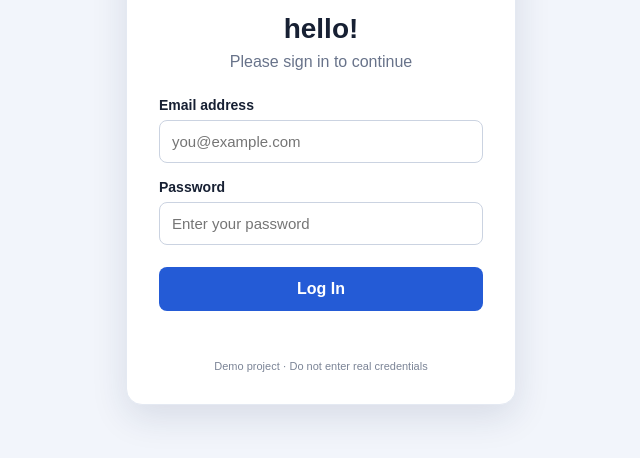
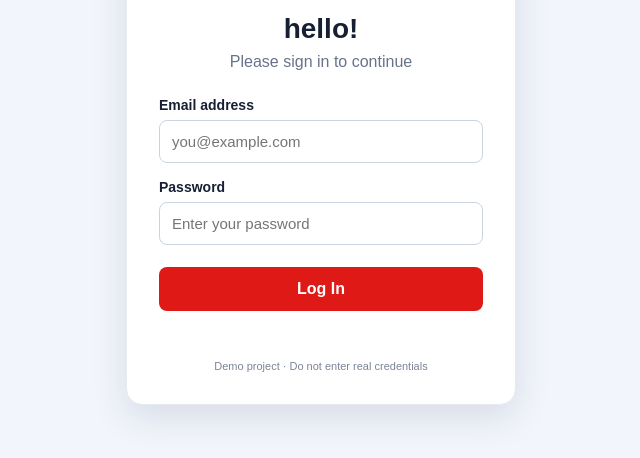
Before and after one commit to mahekdasgupta/LoginPageProject, a plain HTML site: page index.html in a window 1280 px wide. Shown: the part 246-704 px from the top of the page, without its empty margins (319-959 px from the left). Drawn offline with Linux system fonts and the light colour scheme.

Commit message:
Changed login button color to red

```diff
--- a/style.css
+++ b/style.css
@@ -6,7 +6,7 @@ h1 { margin: 0 0 8px; text-align: center; font-size: 28px; }
 label { display: block; margin: 16px 0 7px; font-size: 14px; font-weight: 700; }
 input { width: 100%; padding: 12px; border: 1px solid #cbd3e1; border-radius: 8px; font-size: 15px; }
 input:focus { outline: 2px solid #9dbbff; border-color: #3269df; }
-button { width: 100%; margin-top: 22px; padding: 13px; border: 0; border-radius: 8px; color: white; background: #245bd6; font-size: 16px; font-weight: 700; cursor: pointer; }
+button { width: 100%; margin-top: 22px; padding: 13px; border: 0; border-radius: 8px; color: white; background: #de1916; font-size: 16px; font-weight: 700; cursor: pointer; }
 button:hover { background: #1748b5; }
 #message { min-height: 18px; font-size: 13px; text-align: center; color: #245bd6; }
 .footer { margin: 18px 0 0; color: #7b8496; font-size: 11px; text-align: center; }
```
